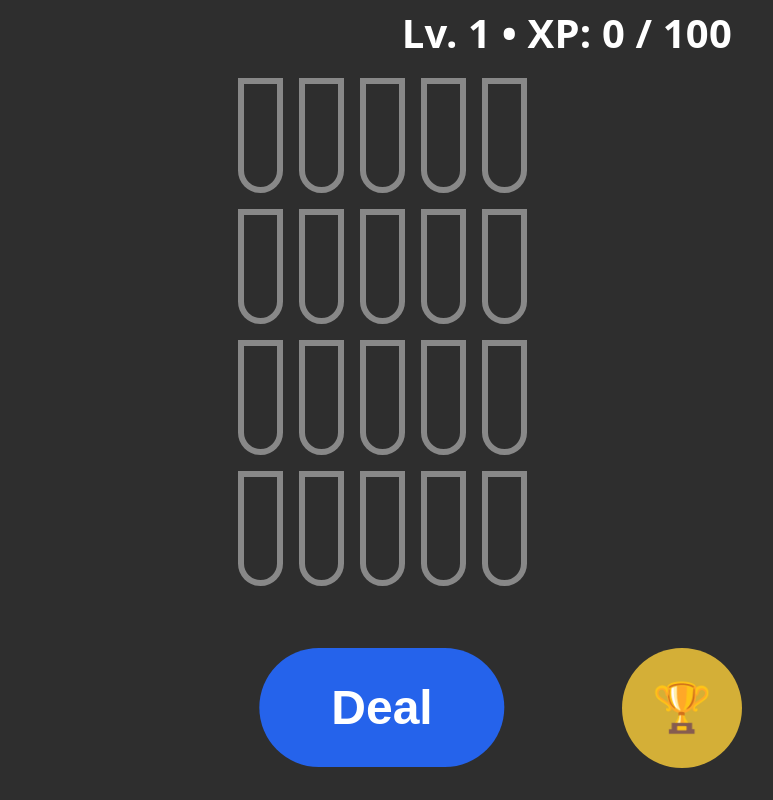
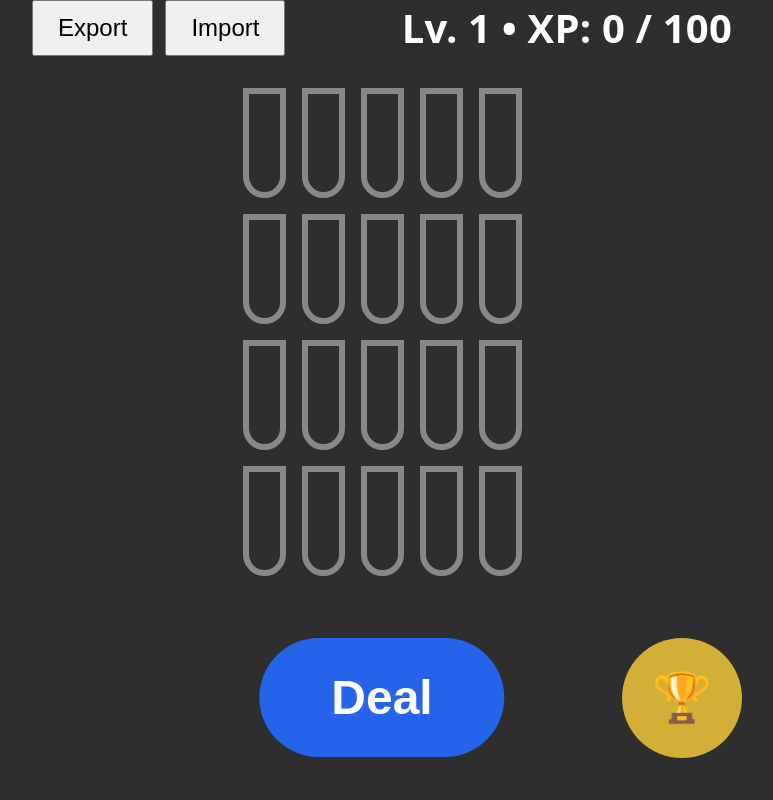
Before and after one commit to daedalias/Coin-Sort, a React (Vite) app: page / in a window 1280 px wide. Shown: the whole page, without its empty margins (258-1031 px from the left). Built offline with nearby package versions, Linux system fonts and the light colour scheme.

Commit message:
import/export

```diff
--- a/src/App.tsx
+++ b/src/App.tsx
@@ -1,6 +1,7 @@
 import {
     useReducer,
-    useState
+    useState,
+    useRef
 } from "react"
 import "./App.css"
 import { gameReducer } from "./game/gameReducer"
@@ -24,6 +25,8 @@ function App() {
     showTrophies,
     setShowTrophies
 ] = useState(false)
+const importInputRef =
+    useRef<HTMLInputElement>(null)
 useEffect(() => {
 
     saveGame(state)
@@ -33,7 +36,7 @@ const viewportHeight =
     window.innerHeight
 
 const reservedHeight =
-    410
+    430
 
 const tubeHeight =
     Math.floor(
@@ -44,7 +47,118 @@ const tubeWidth =
     Math.floor(
         tubeHeight * 0.343
     )
+function exportProgress() {
 
+    const progress = {
+
+        exportVersion:
+            state.exportVersion,
+
+        level:
+            state.level,
+
+        xp:
+            state.xp,
+
+        lifetimeXp:
+            state.lifetimeXp,
+
+        currentCheckpoint:
+            state.currentCheckpoint,
+
+        trophies:
+            state.trophies,
+
+        nextTrophyNumber:
+            state.nextTrophyNumber
+    }
+
+    const blob =
+        new Blob(
+            [
+                JSON.stringify(
+                    progress,
+                    null,
+                    2
+                )
+            ],
+            {
+                type:
+                    "application/json"
+            }
+        )
+
+    const url =
+        URL.createObjectURL(
+            blob
+        )
+
+    const link =
+        document.createElement(
+            "a"
+        )
+
+    link.href = url
+
+    link.download =
+        "coin-sort-progress.json"
+
+    link.click()
+
+    URL.revokeObjectURL(
+        url
+    )
+}
+
+async function importProgress(
+    event:
+    React.ChangeEvent<HTMLInputElement>
+) {
+
+    const file =
+        event.target.files?.[0]
+
+    if (!file) {
+        return
+    }
+
+    const text =
+        await file.text()
+
+    const progress =
+        JSON.parse(text)
+
+    const savedGame =
+        createEmptyGameState()
+
+    dispatch({
+
+        type: "LOAD",
+
+        state: {
+
+            ...savedGame,
+
+            level:
+                progress.level ?? 1,
+
+            xp:
+                progress.xp ?? 0,
+
+            lifetimeXp:
+                progress.lifetimeXp ?? 0,
+
+            currentCheckpoint:
+                progress.currentCheckpoint ?? 1,
+
+            trophies:
+                progress.trophies ?? [],
+
+            nextTrophyNumber:
+                progress.nextTrophyNumber ?? 1
+        }
+    })
+}
 
 return (
 
@@ -65,19 +179,6 @@ paddingTop: "0px",
 <div
     style={{
       width: "100%",
-
-        display: "flex",
-        justifyContent: "flex-end",
-        marginBottom: "8px"
-    }}
->
-
-</div>
-
-
-<div
-    style={{
-      width: "100%",
 maxWidth: "700px",
 
     }}
@@ -86,11 +187,43 @@ maxWidth: "700px",
 <div
     style={{
         display: "flex",
-        justifyContent: "flex-end",
+        justifyContent: "space-between",
+        alignItems: "center",
         width: "100%",
         marginBottom: "32px"
     }}
 >
+
+    <div
+        style={{
+            display: "flex",
+            gap: "12px"
+        }}
+    >
+
+        <button
+            onClick={exportProgress}
+            style={{
+                fontSize: "24px",
+                padding: "12px 24px"
+            }}
+        >
+            Export
+        </button>
+
+        <button
+            onClick={() =>
+                importInputRef.current?.click()
+            }
+            style={{
+                fontSize: "24px",
+                padding: "12px 24px"
+            }}
+        >
+            Import
+        </button>
+
+    </div>
 
     <div
         style={{
@@ -99,13 +232,11 @@ fontWeight: "bold",
             textAlign: "right"
         }}
     >
-
         <div>
             Lv. {state.level}
             {" • "}
             XP: {state.xp} / {xpNeededForLevel(state.level)}
         </div>
-
     </div>
 
 </div>
--- a/src/game/GameState.ts
+++ b/src/game/GameState.ts
@@ -7,9 +7,9 @@ export interface GameState {
 
     level: number
 
-xp: number
+    xp: number
 
-lifetimeXp: number
+    lifetimeXp: number
 
     currentCheckpoint: number
 
@@ -22,4 +22,6 @@ lifetimeXp: number
     trophies: Trophy[]
 
     nextTrophyNumber: number
+
+    exportVersion: number
 }
--- a/src/game/createEmptyGameState.ts
+++ b/src/game/createEmptyGameState.ts
@@ -41,7 +41,10 @@ if (saved) {
             saved.trophies ?? [],
 
         nextTrophyNumber:
-            saved.nextTrophyNumber ?? 1
+    saved.nextTrophyNumber ?? 1,
+
+exportVersion:
+    saved.exportVersion ?? 1
     }
 }
 
@@ -72,6 +75,8 @@ return {
 
     trophies: [],
 
-    nextTrophyNumber: 1
+    nextTrophyNumber: 1,
+
+exportVersion: 1
 }
 }
--- a/src/game/gameReducer.ts
+++ b/src/game/gameReducer.ts
@@ -54,50 +54,47 @@ function randomDealValue(
     state: GameState
 ): number {
 
-    const lowest =
-        lowestCoinOnBoard(state)
-
-    const highest =
-        highestCoinOnBoard(state)
-
-    const upperBound =
-        Math.max(
-            lowest,
-            highest - 1
+    const valuesOnBoard =
+        state.tubes.flatMap(
+            tube =>
+                tube.coins.map(
+                    coin => coin.value
+                )
         )
 
     if (
-        Math.random() < 0.7
+        valuesOnBoard.length === 0
+    ) {
+        return 1
+    }
+
+    const highest =
+        Math.max(
+            ...valuesOnBoard
+        )
+
+    const candidates =
+        valuesOnBoard.filter(
+            value =>
+                value < highest
+        )
+
+    if (
+        candidates.length === 0
     ) {
 
-        const focusedUpper =
-            Math.min(
-                upperBound,
-                lowest + 2
-            )
-
-        return (
-            Math.floor(
-                Math.random() *
-                (
-                    focusedUpper -
-                    lowest +
-                    1
-                )
-            ) + lowest
-        )
+        return highest
     }
 
-    return (
+    const uniqueCandidates =
+        [...new Set(candidates)]
+
+    return uniqueCandidates[
         Math.floor(
             Math.random() *
-            (
-                upperBound -
-                lowest +
-                1
-            )
-        ) + lowest
-    )
+            uniqueCandidates.length
+        )
+    ]
 }
 export function pickupCount(
     state: GameState,
```
Lines whose indentation alone changed are shown as unchanged.
